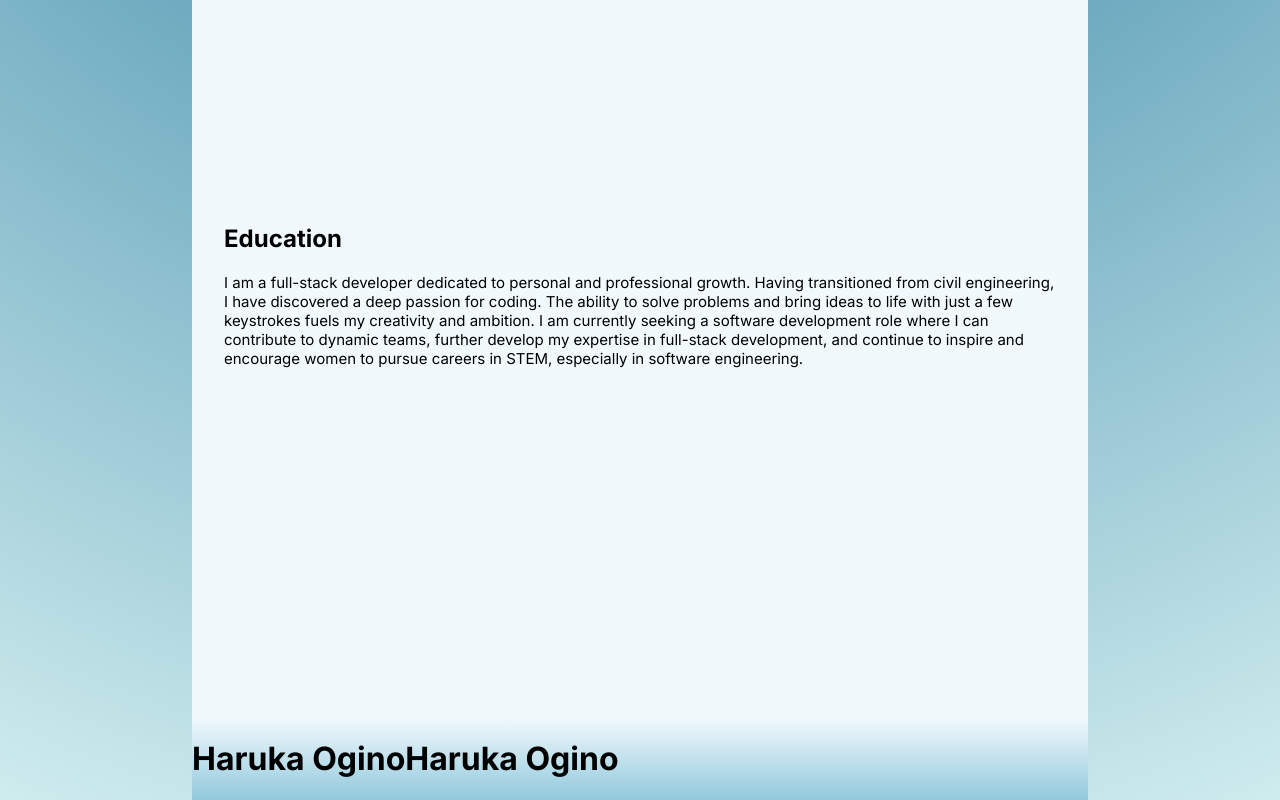
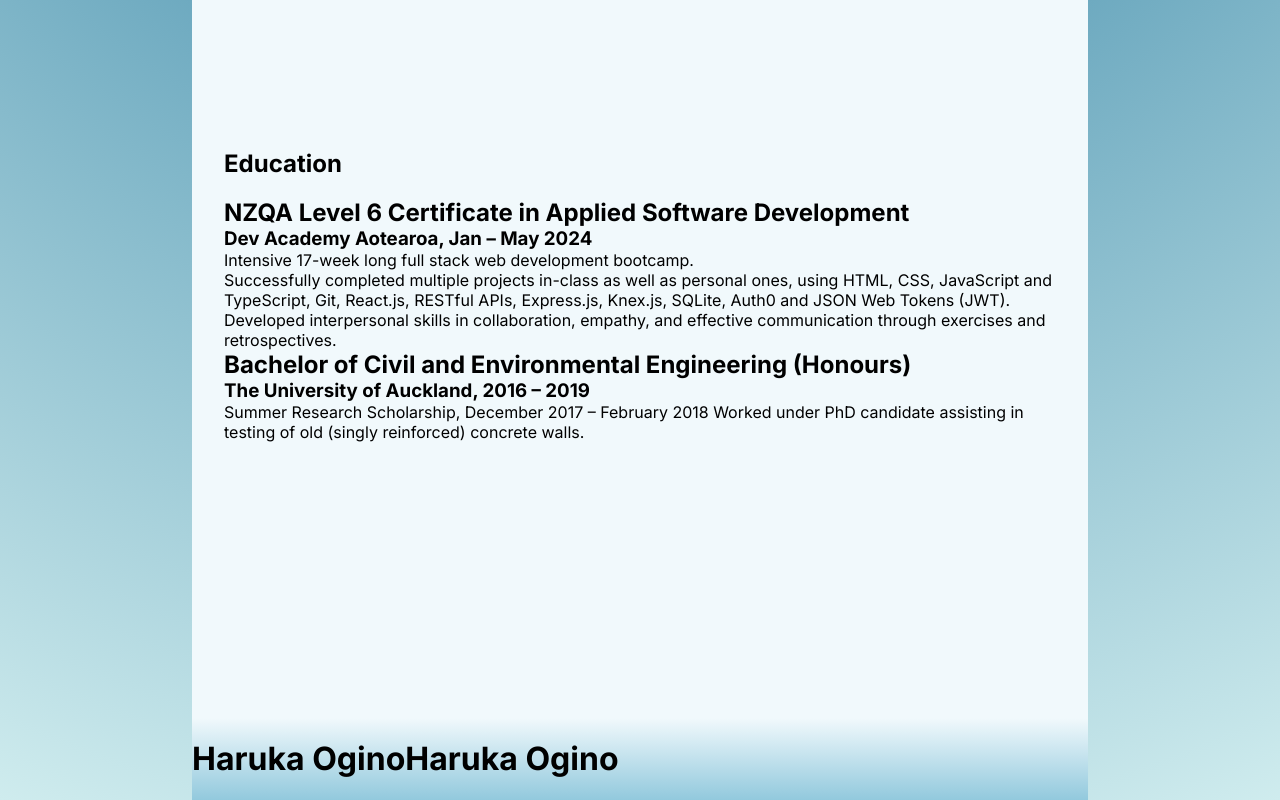
Before and after one commit to haruka-ogino/new-portfolio, a Next.js app: page / in a window 1280 px wide. Shown: the part 2119-2919 px from the top of the page. Built offline with nearby package versions, Linux system fonts and the light colour scheme; no server answers; the database is empty.

Commit message:
populate and style education

```diff
--- a/app/page.tsx
+++ b/app/page.tsx
@@ -3,16 +3,21 @@
 import About from '@/components/About'
 import styles from './page.module.css'
 import Projects from '@/components/Projects'
+import { RefObject, useRef } from 'react'
 import '../styles/home.css'
 import Education from '@/components/Education'
 
 export default function Home() {
-  const handleClick = (id: string) => {
-    const heading = document.getElementById(id)
-    if (heading) {
-      heading.scrollIntoView({ behavior: 'smooth' })
+  const aboutRef = useRef<HTMLDivElement>(null)
+  const projectsRef = useRef<HTMLDivElement>(null)
+  const eduRef = useRef<HTMLDivElement>(null)
+
+  const scroll = (id: RefObject<HTMLDivElement>) => {
+    if (id.current) {
+      id.current.scrollIntoView({ behavior: 'smooth' })
     }
   }
+
   // const navigate = useNavigate()
   // function handleNavigate(link: string) {
   //   navigate(`/${link}`)
@@ -26,23 +31,23 @@ export default function Home() {
           <p>Full-stack Developer</p>
         </section>
         <aside className="sections">
-          <button className="buttons" onClick={() => handleClick('about-me')}>
+          <button className="buttons" onClick={() => scroll(aboutRef)}>
             About Me
           </button>
-          <button className="buttons" onClick={() => handleClick('projects')}>
+          <button className="buttons" onClick={() => scroll(projectsRef)}>
             Projects
           </button>
-          <button className="buttons" onClick={() => handleClick('education')}>
+          <button className="buttons" onClick={() => scroll(eduRef)}>
             Education
           </button>
         </aside>
-        <section className="sections about-me" id="about-me">
+        <section className="sections about-me" ref={aboutRef}>
           <About />
         </section>{' '}
-        <section className="sections projects" id="projects">
+        <section className="sections projects" ref={projectsRef}>
           <Projects />
         </section>{' '}
-        <section className="sections education" id="education">
+        <section className="sections education" ref={eduRef}>
           <Education />
         </section>{' '}
         {/* <section className="sections projects" ref={projectsRef}>
--- a/components/Education.tsx
+++ b/components/Education.tsx
@@ -5,16 +5,26 @@ export default function Education() {
     <>
       <div>
         <h1>Education</h1>{' '}
-        <p>
-          I am a full-stack developer dedicated to personal and professional
-          growth. Having transitioned from civil engineering, I have discovered
-          a deep passion for coding. The ability to solve problems and bring
-          ideas to life with just a few keystrokes fuels my creativity and
-          ambition. I am currently seeking a software development role where I
-          can contribute to dynamic teams, further develop my expertise in
-          full-stack development, and continue to inspire and encourage women to
-          pursue careers in STEM, especially in software engineering.{' '}
-        </p>
+        <h2>NZQA Level 6 Certificate in Applied Software Development</h2>
+        <h3>Dev Academy Aotearoa, Jan – May 2024</h3>
+        <ul>
+          <li>Intensive 17-week long full stack web development bootcamp.</li>
+          <li>
+            Successfully completed multiple projects in-class as well as
+            personal ones, using HTML, CSS, JavaScript and TypeScript, Git,
+            React.js, RESTful APIs, Express.js, Knex.js, SQLite, Auth0 and JSON
+            Web Tokens (JWT).
+          </li>
+          <li>
+            Developed interpersonal skills in collaboration, empathy, and
+            effective communication through exercises and retrospectives.
+          </li>
+        </ul>
+        <h2>Bachelor of Civil and Environmental Engineering (Honours)</h2>
+        <h3>The University of Auckland, 2016 – 2019</h3>
+        Summer Research Scholarship, December 2017 – February 2018 Worked under
+        PhD candidate assisting in testing of old (singly reinforced) concrete
+        walls.
       </div>
       {/* <img src="/headshot.png" /> */}
     </>
```
